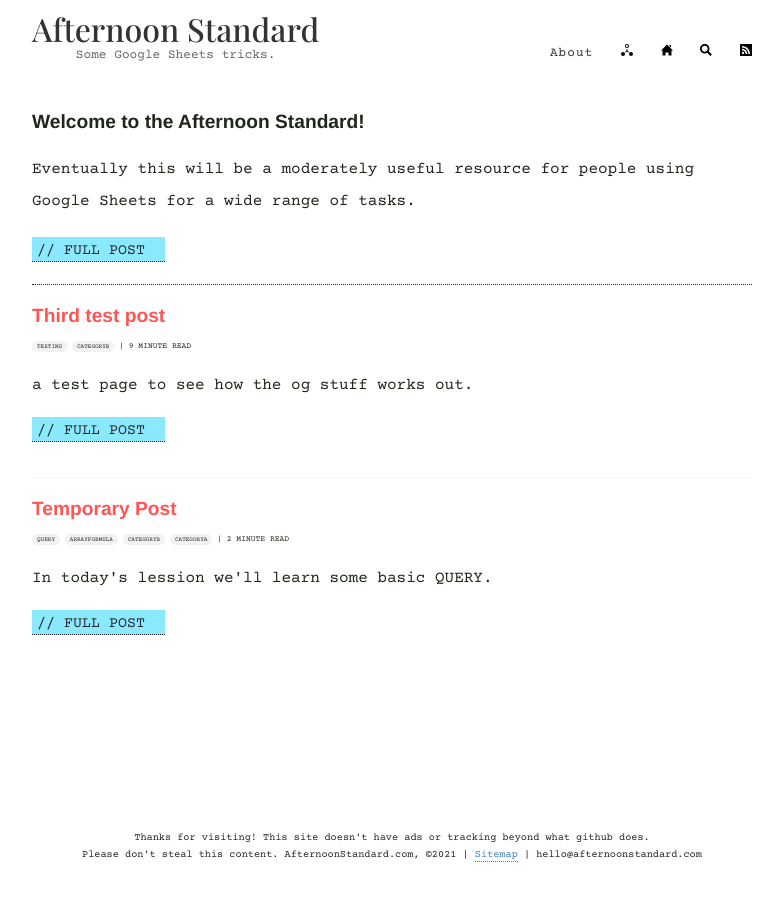
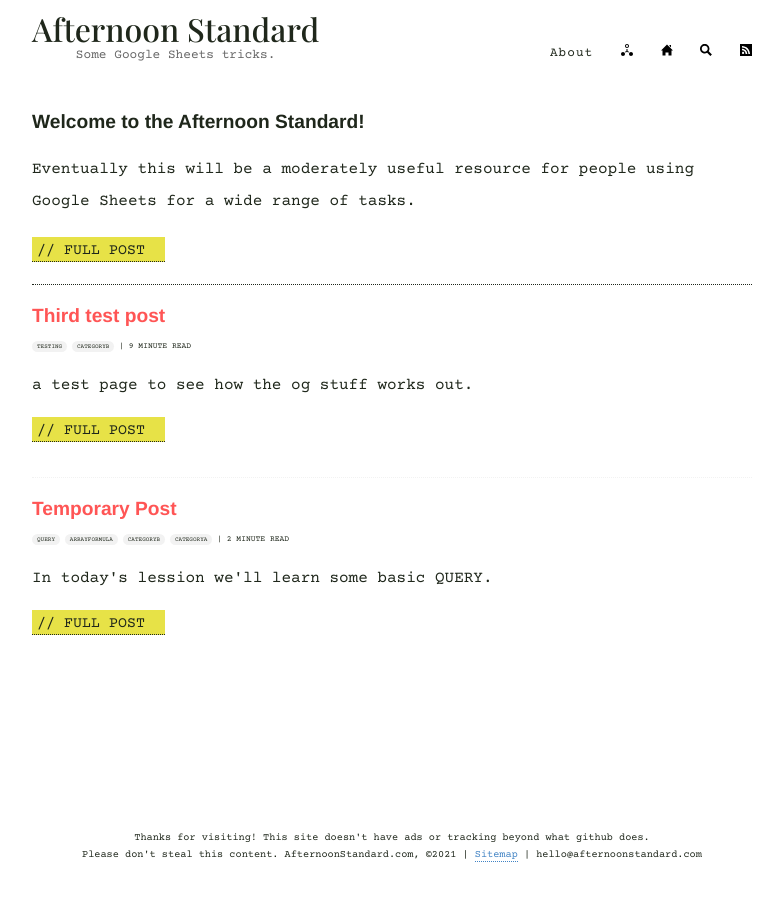
Before and after one commit to boringparty/hello-party.github.io, a Jekyll site: the page built from index.html, in a window 1280 px wide. Shown: the whole page, without its empty margins (248-1031 px from the left). Built offline with Jekyll 4.4.1, drawn with Linux system fonts in a browser that asks for light colours; the list of posts is cut into pages by our own code.

Commit message:
Update style.scss

```diff
--- a/assets/style.scss
+++ b/assets/style.scss
@@ -440,7 +440,7 @@
 
 .site-name {
   margin: 0;
-  color: $darkGray;
+  color: $header-text;
   cursor: pointer;
   font-family: $serifHeader;
   font-weight: 500;
@@ -482,7 +482,7 @@
 
   a:link, a:hover, a:visited, a:active {
     margin-left: 20px;
-    color: $darkGray;
+    color: $link;
     text-align: right;
     font-weight: 300;
     letter-spacing: 1px;
@@ -490,7 +490,7 @@
 
     @include mobile {
       margin: 0 10px;
-      color: $darkGray;
+      color: $link;
       border-bottom:0px;
     }
   }
@@ -502,7 +502,7 @@
 
 .posts > .post {
   padding-bottom: 2em;
-  border-bottom: 1px dotted $lightGray;
+  border-bottom: 1px dotted $border-light;
 }
 
 .posts > .post:last-child {
@@ -518,17 +518,17 @@
     color: $gray;
     background-color: $white;
     border-radius: 8px;
-    border: 1px dotted $black;
+    border: 1px dotted $border;
   }
 
   .you-may-like{
     margin: 1.8em .8em;
     /*border-left: 2px solid $gray;*/
     padding: 0.1em 1em;
-    color: $gray;
+    color: $button;
     font-size: 22px;
     font-style: italic;
-    background-color: #ddffb5;
+    background-color: $back-button;
   }
 
   .comments {
@@ -543,9 +543,9 @@
 
   a.read-more {
      padding: 5px 20px 2px 5px;
-     background: $cyan;
-     color: $black;
-     border-bottom: 1px dotted $black;}
+     background: $back-button;
+     color: $button;
+     border-bottom: 1px dotted $border;}
 }
 
 a.read-more:hover {
@@ -664,8 +664,8 @@
 }
 
 .highlighter-rouge {
-    background-color: #FFFFFF;
-    color: #FF5555;
+    background-color: $white;
+    color: $red;
     font-size: 16px;
 }
 
```
